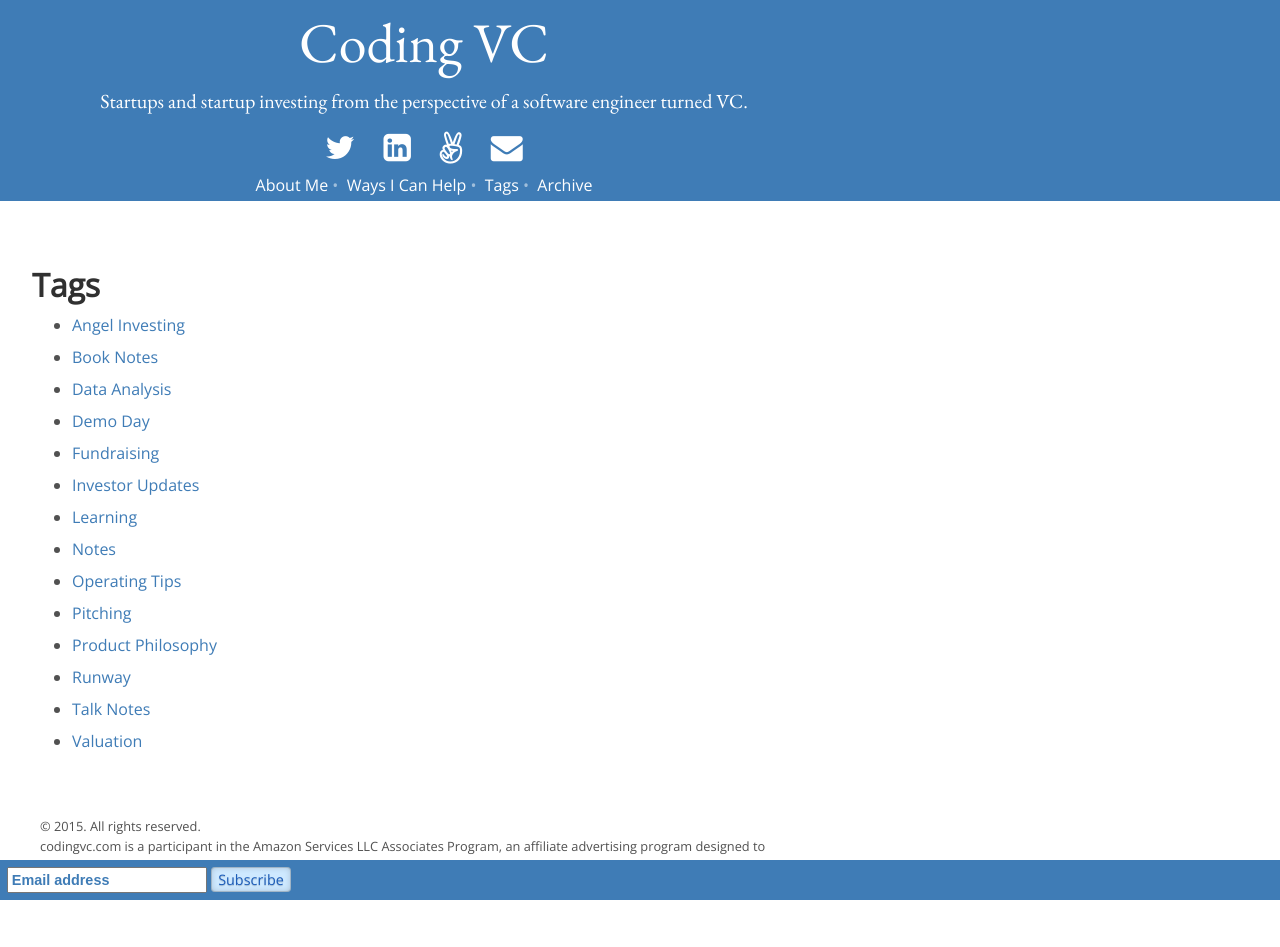
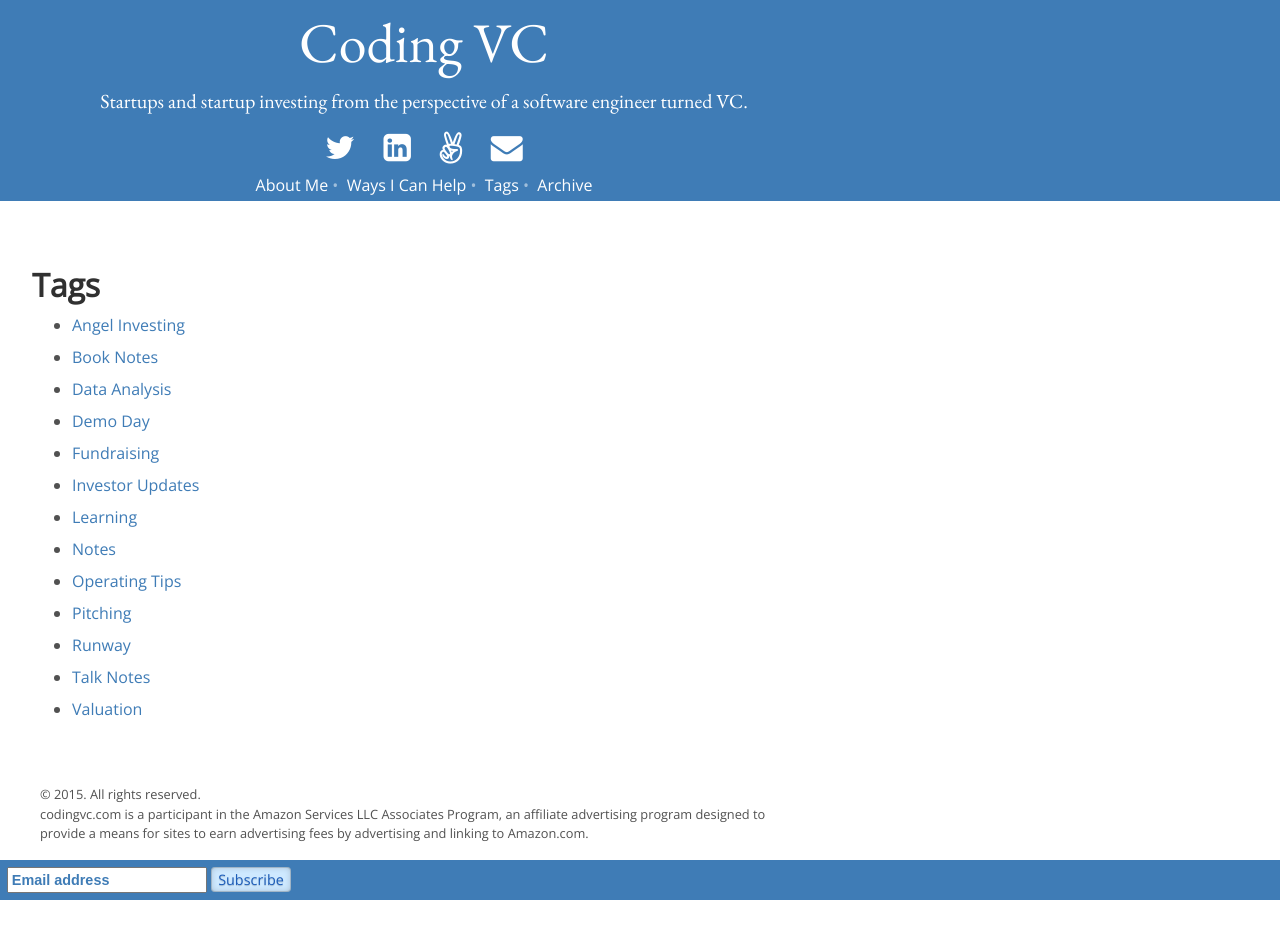
Before and after one commit to codingvc/codingvc, a Jekyll site: the page built from _posts/2012-01-01-tags.markdown, in a window 1280 px wide. Built offline with Jekyll 4.4.1, drawn with Linux system fonts in a browser that asks for light colours; Markdown is read by kramdown in place of the engine named in the settings; comment, search, counter and statistics services are not loaded; after the commit the page ends 915 px from its top, so only the background shows below that.

Commit message:
tag tweaking

```diff
--- a/_posts/2013-12-02-minimum-viable-everything.markdown
+++ b/_posts/2013-12-02-minimum-viable-everything.markdown
@@ -3,7 +3,7 @@ layout: post
 date: 2013-12-02 09:00:00
 title: "Minimum Viable Everything"
 tags:
-- "Product Philosophy"
+- "Operating Tips"
 ---
 
 _"The biggest source of waste in a startup is building something that nobody wants." (Eric Ries)_
--- a/_posts/2014-01-06-metrics-are-unit-tests-for-your-business.markdown
+++ b/_posts/2014-01-06-metrics-are-unit-tests-for-your-business.markdown
@@ -3,7 +3,6 @@ layout: post
 date: 2014-01-06 19:00:00
 title: "Metrics Are Unit Tests for Your Business"
 tags:
-- "Product Philosophy"
 - "Operating Tips"
 ---
 
--- a/_posts/2014-01-28-embrace-laziness.markdown
+++ b/_posts/2014-01-28-embrace-laziness.markdown
@@ -2,8 +2,6 @@
 layout: post
 date: 2014-01-28 05:00:00
 title: "Embrace Laziness"
-tags:
-- "Product Philosophy"
 ---
 
 > "The dictionary is the only place that success comes before work. Work is the key to success, and hard work can help you accomplish anything."
--- a/_posts/2014-04-16-killer-features.markdown
+++ b/_posts/2014-04-16-killer-features.markdown
@@ -2,8 +2,6 @@
 layout: post
 date: 2014-04-16 01:55:00
 title: "Killer Features"
-tags:
-- "Product Philosophy"
 ---
 
 Some products have 'killer' features. These features are so frustrating that they kill my desire to use said products. Some examples:
--- a/_posts/2015-02-03-the-internet-is-a-meritocracy.markdown
+++ b/_posts/2015-02-03-the-internet-is-a-meritocracy.markdown
@@ -2,8 +2,6 @@
 layout: post
 title: "The Internet is a Meritocracy"
 date: 2015-02-03 08:00:00
-tags:
-- "Product Philosophy"
 ---
 
 If you own a typical physical store, almost all of your customers live or work within a few miles of your location [1]. Even for big ticket item like cars, 80% of purchases are made at dealerships that are within 30 miles of the buyer's home [2].
```
